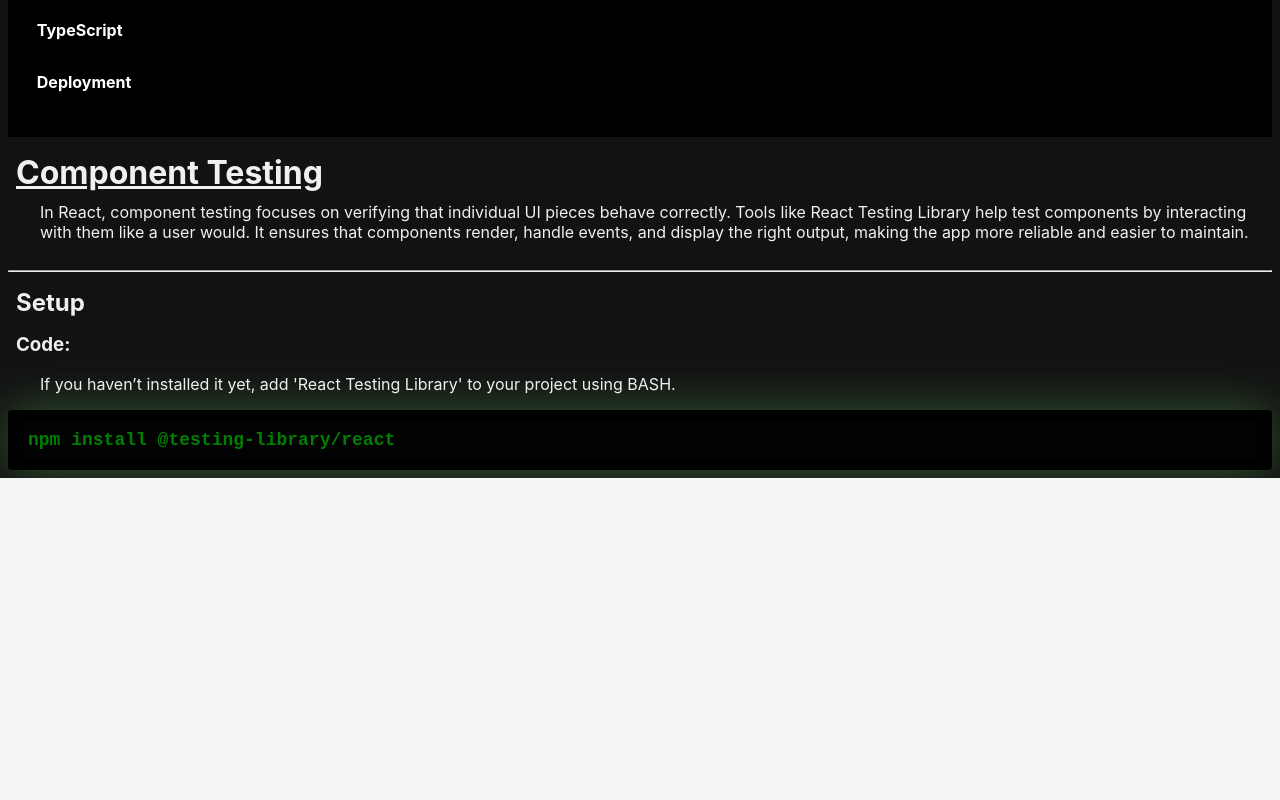
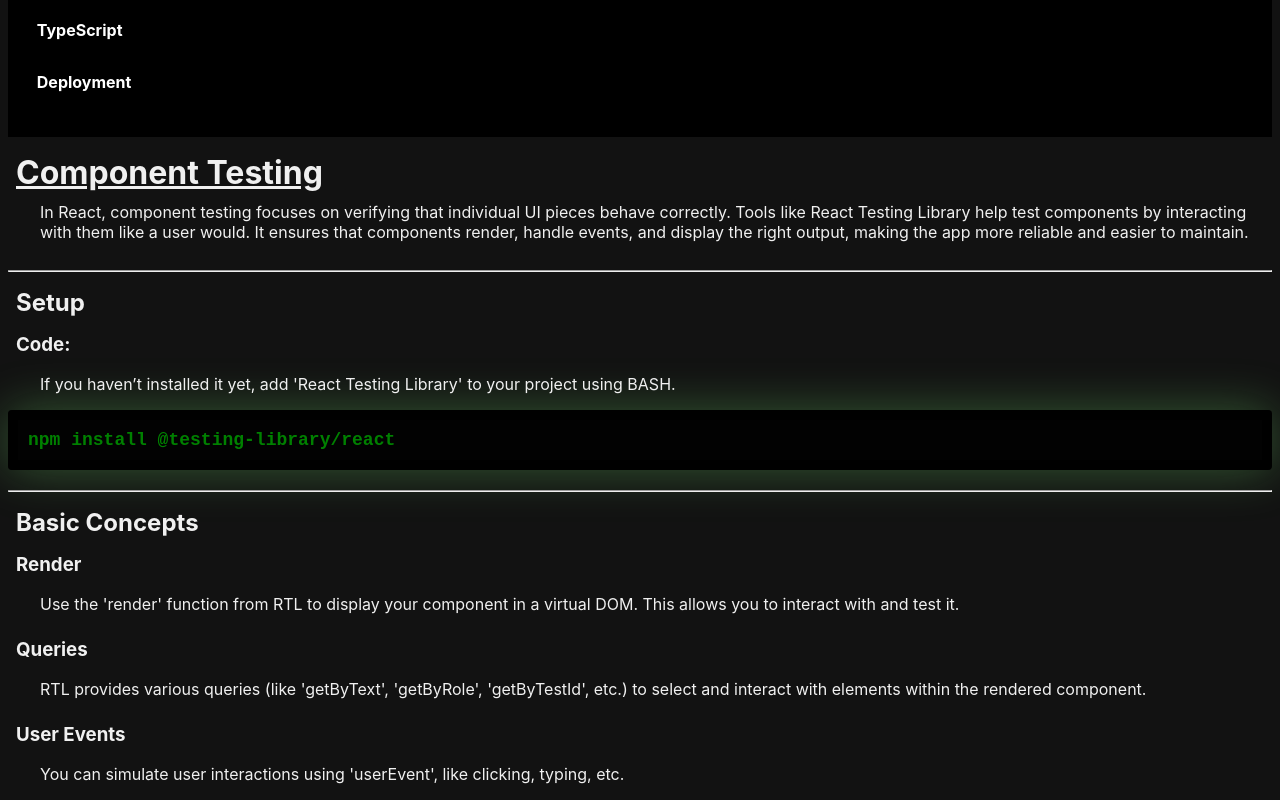
Before and after one commit to rees-kyle/react_showcase, a React (Create React App) app in the folder project/: page /react_showcase/component-testing in a window 1280 px wide. Shown: the part 682-1482 px from the top of the page. Before the commit the page ends 1160 px from the top, so only its background shows below. Built offline with nearby package versions, Linux system fonts and the light colour scheme.

Commit message:
Add Concepts component
- Added component file.
- Added to index in components folder.
- Imported and added component to page.

```diff
--- /dev/null
+++ b/project/src/components/testing/component_testing/Concepts.js
@@ -0,0 +1,28 @@
+const Concepts = () => {
+  return (
+    <div>
+      <br/>
+      <hr/>
+      <h2>Basic Concepts</h2>
+      <h3>Render</h3>
+      <p>
+        Use the 'render' function from RTL to display your component in a virtual DOM.
+        This allows you to interact with and test it.
+      </p>
+
+      <h3>Queries</h3>
+      <p>
+        RTL provides various queries (like 'getByText', 'getByRole', 'getByTestId', etc.)
+        to select and interact with elements within the rendered component.
+      </p>
+
+      <h3>User Events</h3>
+      <p>
+        You can simulate user interactions using 'userEvent',
+        like clicking, typing, etc.
+      </p>
+    </div>
+  );
+};
+
+export default Concepts;
--- a/project/src/components/testing/component_testing/index.js
+++ b/project/src/components/testing/component_testing/index.js
@@ -1,2 +1,3 @@
 export { default as ComponentTesting } from './ComponentTesting';
 export { default as Setup } from './Setup';
+export { default as Concepts } from './Concepts';
--- a/project/src/pages/testing/ComponentTestingPage.js
+++ b/project/src/pages/testing/ComponentTestingPage.js
@@ -1,6 +1,7 @@
 import {
   ComponentTesting,
-  Setup
+  Setup,
+  Concepts
 } from '../../components/testing/component_testing';
 
 const ComponentTestingPage = () => {
@@ -8,6 +9,7 @@ const ComponentTestingPage = () => {
     <>
       <ComponentTesting />
       <Setup />
+      <Concepts />
     </>
   );
 };
```
